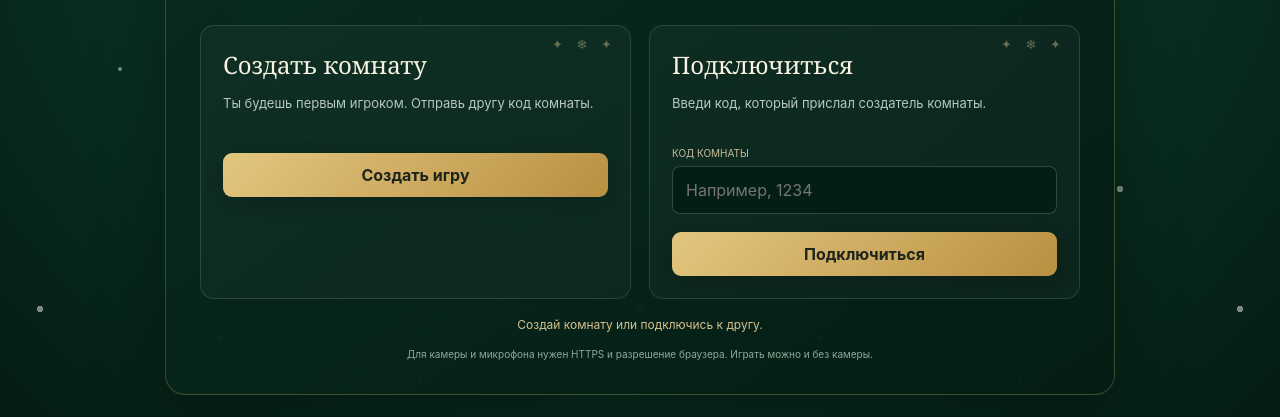
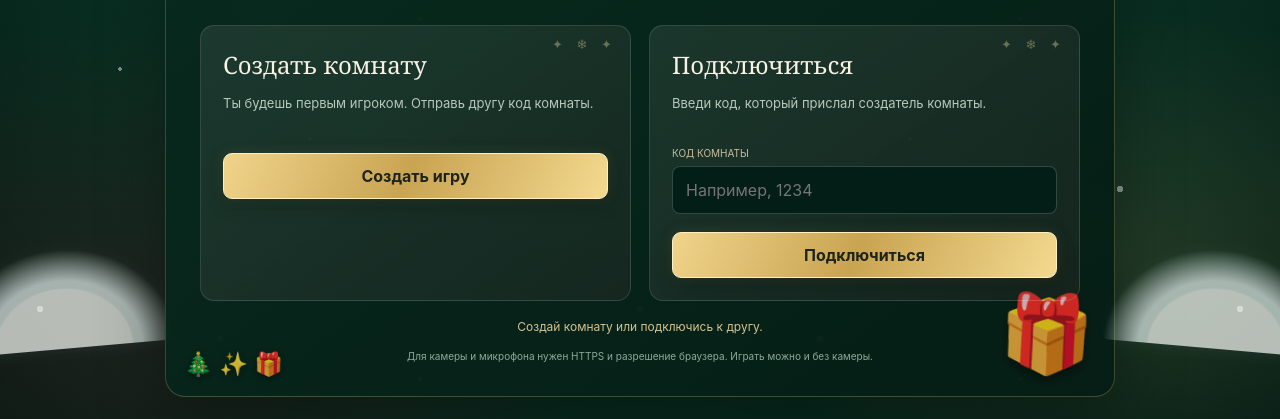
Before and after one commit to potaaa89/durak-online, a plain HTML site: page index.html in a window 1280 px wide. Shown: the part 451-870 px from the top of the page. Drawn offline with Linux system fonts and the light colour scheme.

Commit message:
Add festive gifts, snowy corners and holiday button styling

```diff
--- a/style.css
+++ b/style.css
@@ -1024,3 +1024,57 @@ body:after{
  body:after{height:18px;opacity:.65}
  .holiday-greeting{font-size:9px;letter-spacing:1px;margin-top:7px}
 }
+
+
+/* Extra festive polish: gift boxes, snow banks, warm buttons and celebratory finish */
+body{background:
+ radial-gradient(ellipse at 12% 88%,#b51e2c22 0,transparent 28%),
+ radial-gradient(ellipse at 88% 82%,#e0bd6320 0,transparent 25%),
+ radial-gradient(ellipse at 50% 0%,#1d6a4a55 0,transparent 42%),
+ radial-gradient(ellipse at 50% 35%,#174f39 0,#092f22 58%,#041b14 100%)!important}
+.app:before,.app:after{
+ content:"";position:fixed;bottom:0;width:clamp(110px,18vw,250px);height:100px;
+ z-index:0;pointer-events:none;opacity:.72;
+ background:radial-gradient(ellipse at 50% 100%,#f4f7f2 0 42%,#dce9e7 43% 48%,transparent 70%);
+ filter:drop-shadow(0 -3px 9px #d8f1ff22)
+}
+.app:before{left:-55px;transform:rotate(-5deg)}
+.app:after{right:-55px;transform:scaleX(-1) rotate(-5deg)}
+.brand-mark.holiday-brand-mark{position:relative;color:#e7c879;text-shadow:0 0 12px #f4d98b88}
+.brand-mark.holiday-brand-mark:after{
+ content:"🎅";position:absolute;font-size:15px;left:15px;top:-7px;
+ filter:drop-shadow(0 1px 2px #0009);transform:rotate(14deg)
+}
+.primary{
+ background:linear-gradient(115deg,#f0d48b 0%,#c9a452 48%,#f3d98f 100%);
+ border:1px solid #fff0c4;box-shadow:0 5px 18px #0004,0 0 13px #e8c56a22
+}
+.primary:hover{filter:brightness(1.09)}
+.lobby{overflow:hidden;position:relative}
+.lobby:before{
+ content:"🎁";position:absolute;right:20px;bottom:12px;font-size:clamp(42px,7vw,76px);
+ opacity:.8;filter:drop-shadow(0 5px 5px #0008);transform:rotate(8deg);pointer-events:none;
+ animation:gift-wiggle 3.2s ease-in-out infinite
+}
+.lobby:after{
+ content:"🎄  ✨  🎁";position:absolute;left:18px;bottom:18px;
+ font-size:clamp(15px,2.3vw,23px);opacity:.8;filter:drop-shadow(0 2px 3px #0008);
+ pointer-events:none
+}
+.lobby-grid,.hero,.status-line,.footnote{position:relative;z-index:1}
+.lobby-card{background:linear-gradient(145deg,#ffffff0d,#7b1b2a12),#ffffff08}
+.room-info{border:1px solid #d8bd7655}
+.gamebar .room-chip{border-color:#e4c87977;box-shadow:0 0 12px #e4c87912}
+.game-footer .media-btn{border-color:#d8bd7644}
+.modal-card{background:
+ radial-gradient(circle at 50% 0%,#236345,#0b3022 65%);
+ box-shadow:0 20px 80px #0009,0 0 28px #e6c87822
+}
+.modal-card:before{content:"❄  ✨  ❄";display:block;color:#e9d69a;font-size:17px;letter-spacing:8px;margin-bottom:8px}
+@keyframes gift-wiggle{0%,100%{transform:rotate(8deg) translateY(0)}50%{transform:rotate(2deg) translateY(-5px)}}
+@media(prefers-reduced-motion:reduce){.lobby:before{animation:none!important}}
+@media(max-width:760px){
+ .app:before,.app:after{height:65px;width:100px;opacity:.5}
+ .lobby:before{right:8px;bottom:7px;font-size:42px}
+ .lobby:after{left:8px;bottom:12px;font-size:13px}
+}
```
